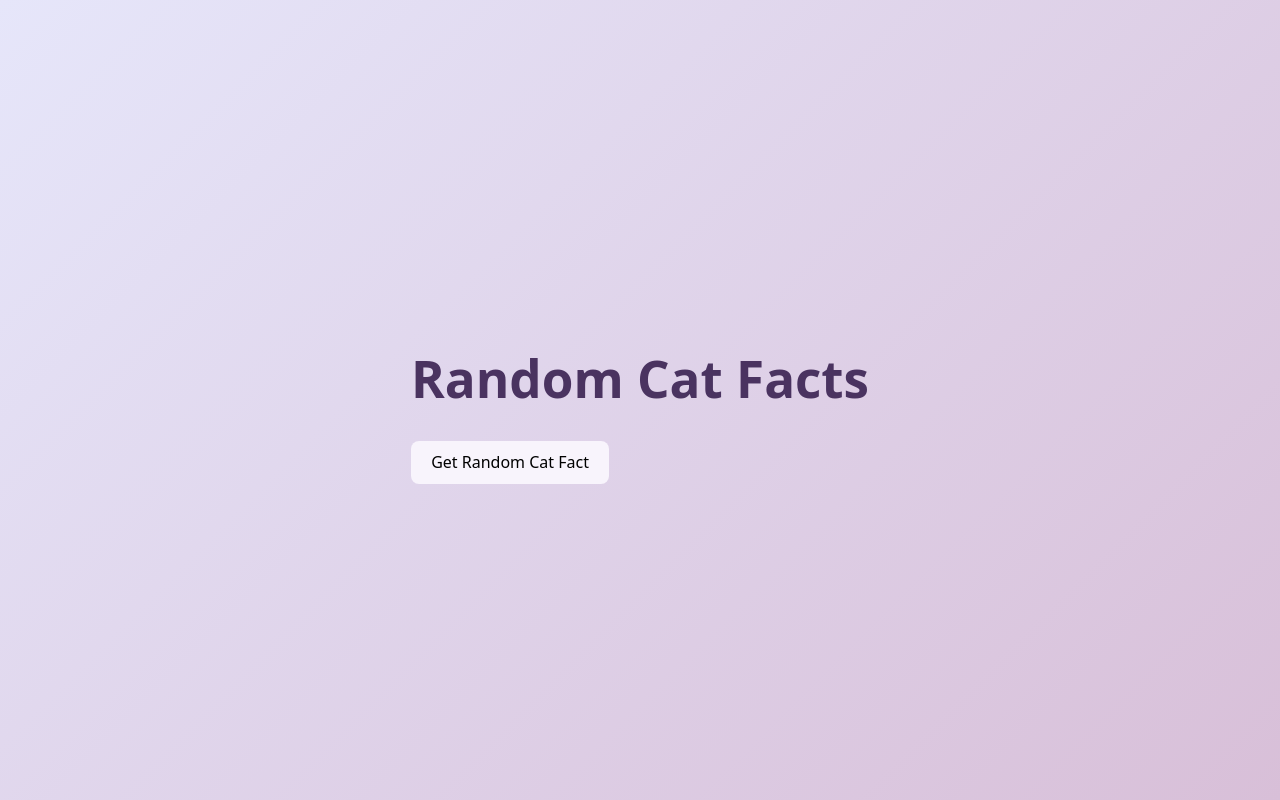
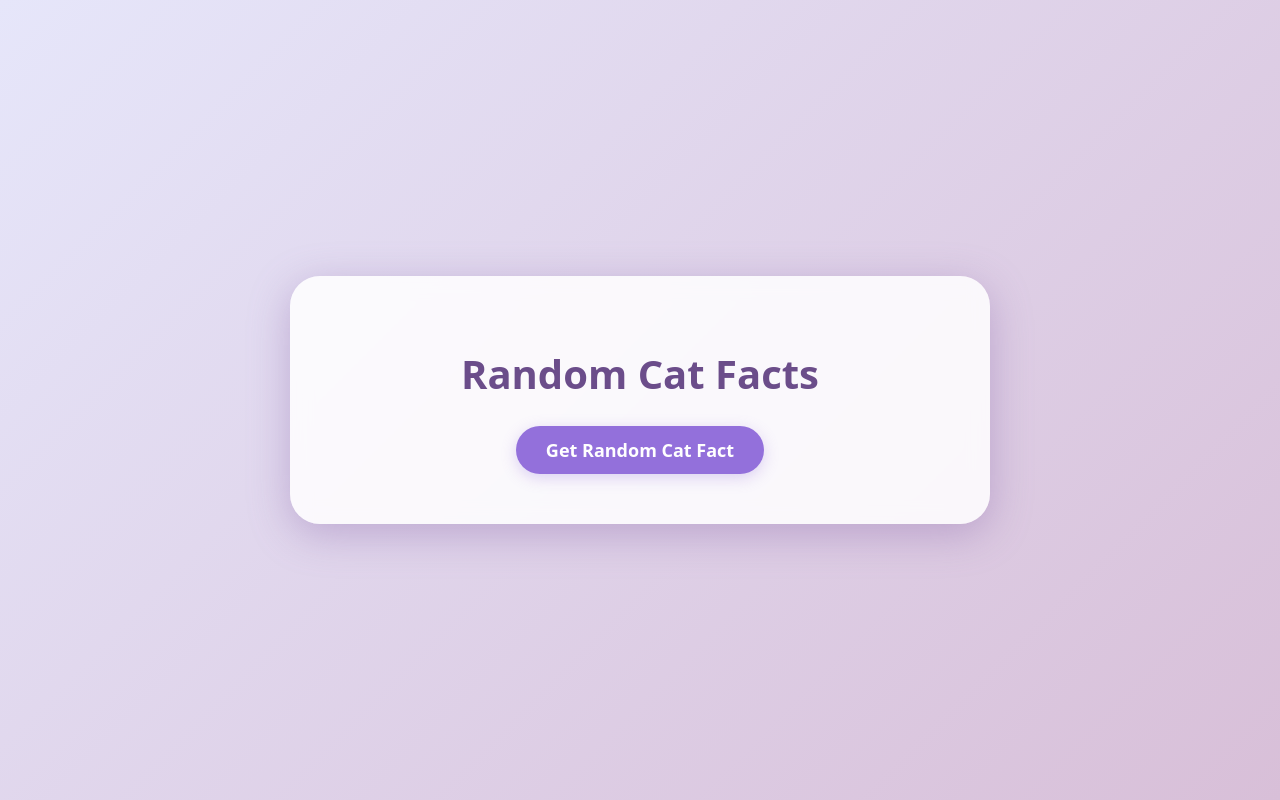
Before and after one commit to kaitbrew/summative-react-with-api, a React (Vite) app in the folder vite-project/: page / in a window 1280 px wide. Built offline with nearby package versions, Linux system fonts and the light colour scheme.

Commit message:
built app, going to separate into 3 components: navbar, app, footer

```diff
--- a/vite-project/src/App.css
+++ b/vite-project/src/App.css
@@ -1,15 +1,21 @@
 #root {
+  display: flex;
+  justify-content: center;
+  align-items: center;
   width: 100%;
   max-width: 1280px;
   padding: 2rem;
+  margin: 0 auto;
 }
 
 .app-wrapper {
-  background-color: rgba(255, 255, 255, 0.8);
+  background-color: rgba(255, 255, 255, 0.85);
   backdrop-filter: blur(10px);
   border-radius: 30px;
   padding: 50px;
   box-shadow: 0 10px 40px rgba(138, 103, 171, 0.4);
+  width: 700px;
+  box-sizing: border-box;
 }
 
 .cat-fact-container {
@@ -61,3 +67,20 @@ h1 {
   line-height: 1.6;
   font-size: 1.1rem;
 }
+
+@media (prefers-color-scheme: dark) {
+  .app-wrapper {
+    background-color: rgba(255, 255, 255, 0.85);
+    color: #4a3360;
+  }
+
+  h1 {
+    color: #6b4d8a;
+  }
+
+  .fact-display {
+    background: linear-gradient(135deg, #f0e6ff 0%, #e6d9f5 100%);
+    color: #4a3360;
+    border: 2px solid #d8bfd8;
+  }
+}
--- a/vite-project/src/App.jsx
+++ b/vite-project/src/App.jsx
@@ -1,4 +1,5 @@
 import { useState } from 'react';
+import './App.css';
 
 function App() {
   const [fact, setFact] = useState('');
```
